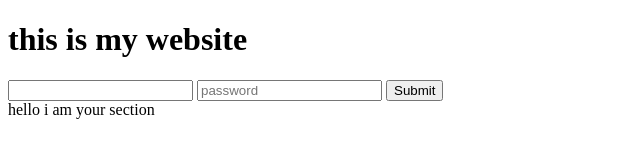
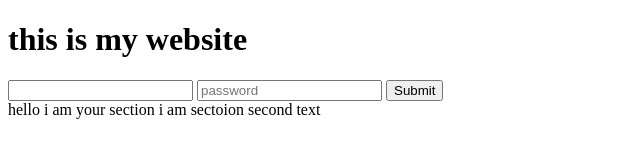
Before and after one commit to winh321/gittest, a plain HTML site: page index.html in a window 1280 px wide. Shown: the whole page, without its empty margins (0-640 px from the left). Drawn offline with Linux system fonts and the light colour scheme.

Commit message:
final section for section

```diff
--- a/index.html
+++ b/index.html
@@ -16,6 +16,7 @@
 
     <section>
         hello i am your section
+        i am sectoion second text
     </section>
 </body>
 </html>
```
